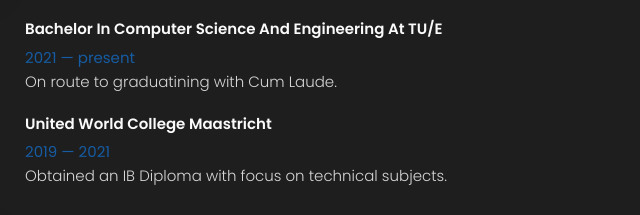
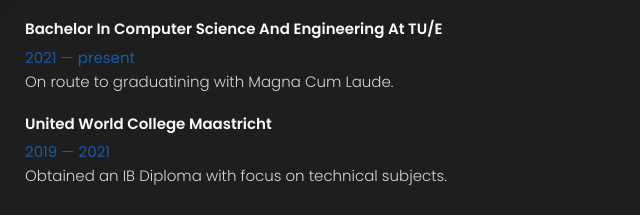
Before and after one commit to MaromSv/MaromSv.github.io, a plain HTML site: page index.html in a window 1280 px wide. Both pictures are taken after a click on the button "Resume". Shown: the part 243-458 px from the top of the page, 411-1051 px from the left. Drawn offline with nearby package versions, Linux system fonts and the light colour scheme.

Commit message:
small change

```diff
--- a/index.html
+++ b/index.html
@@ -358,7 +358,7 @@
               <span>2021 — present</span>
 
               <p class="timeline-text">
-                On route to graduatining with Cum Laude.
+                On route to graduatining with Magna Cum Laude.
               </p>
 
             </li>
```
